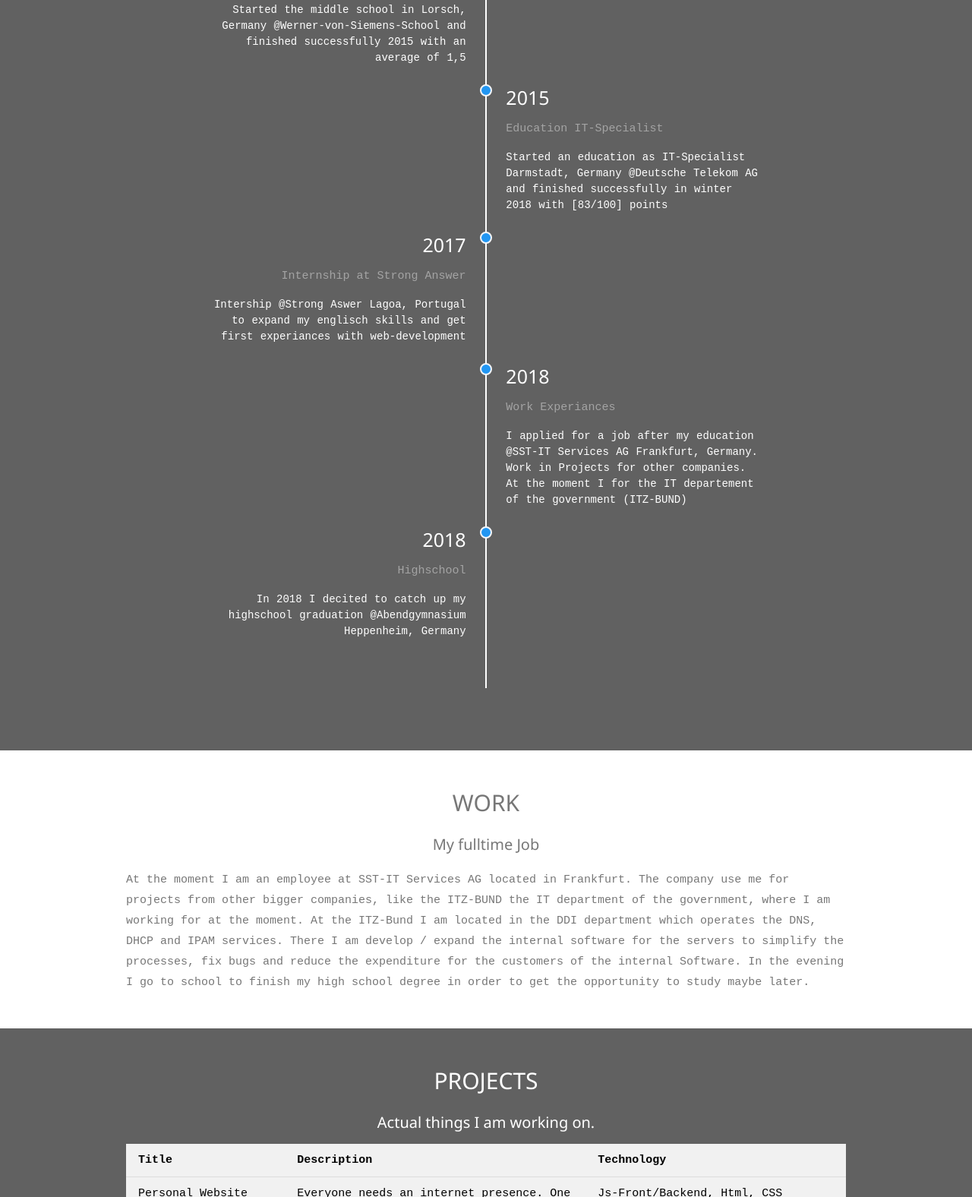
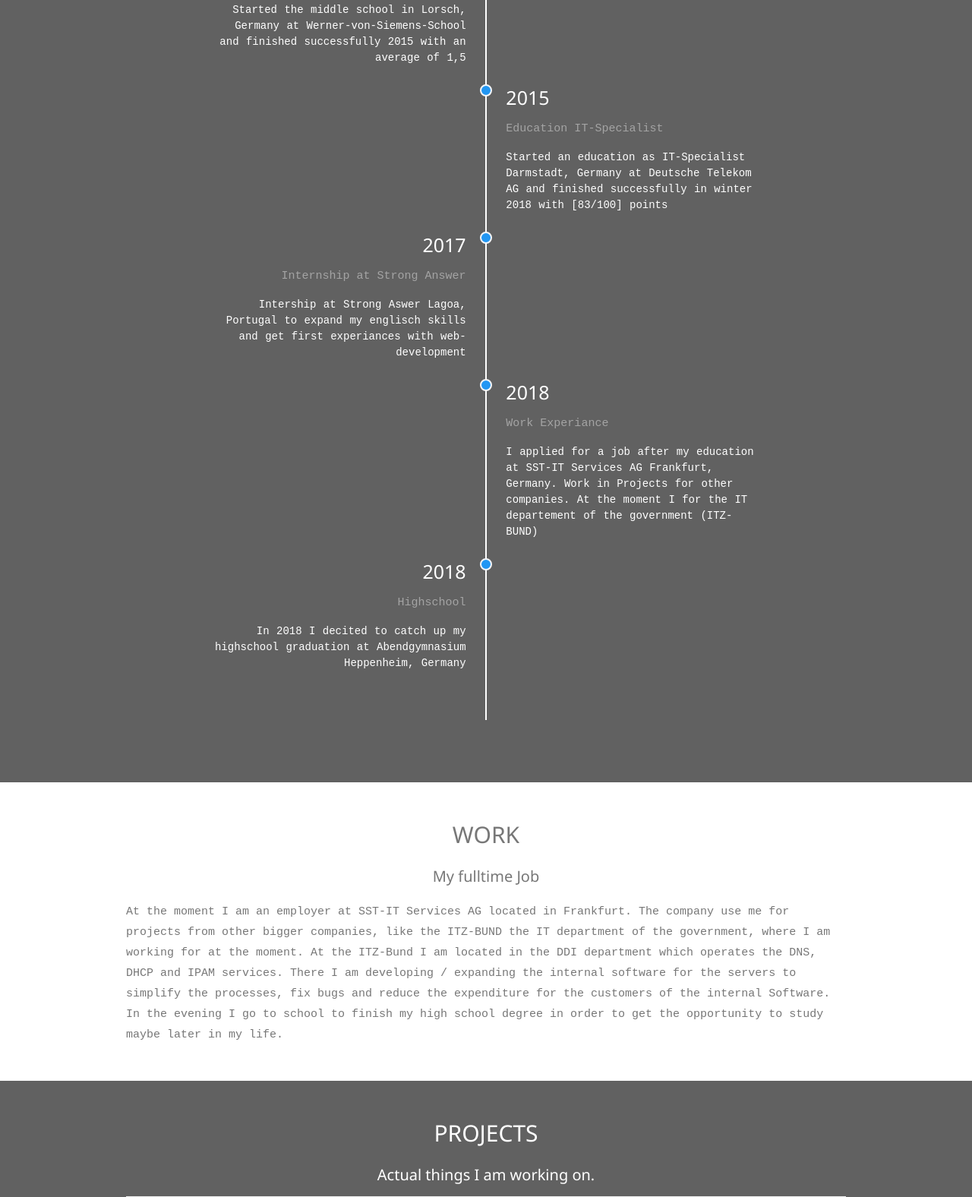
Before and after one commit to Nevana/personal-website, a website: page src/views/index.html in a window 1280 px wide. Shown: the part 1721-3297 px from the top of the page at 76% size. Drawn offline with Linux system fonts and the light colour scheme; files that its build step writes are made by us from their sources; files whose address does not match are found by name; a web font is replaced by a local one.

Commit message:
typo mistakes

```diff
--- a/src/views/index.html
+++ b/src/views/index.html
@@ -59,7 +59,7 @@
         <p>Welcome to my website. My name is Tim Harpe, I am (alter anpasen js) years old. I`m interested in all about
             computer science. In my free time I play Badminton, Volleyball and meet with friends. As well I am the guy
             for the internet in my circle of friends, if they ask me why their Wi-Fi doesn´t work or to fix their issues
-            with the computer and the smartphone. On rainy day, or if I found a new interesting technology, I try to
+            with computers and smartphones. On rainy day, or if I found a new interesting technology, I try to
             understand and use them for my projects.</p>
         <div class="w3-row">
             <div class="w3-col m5 w3-center w3-padding-large">
@@ -98,7 +98,7 @@
                     <div class="timeline-content">
                         <h3>2005</h3>
                         <span>Elementary School</span>
-                        <p>Started the elementary school in Lorsch, Germany @Wingertsberg School and finished
+                        <p>Started the elementary school in Lorsch, Germany at Wingertsberg School and finished
                             successfully 2009</p>
                     </div>
                 </div>
@@ -107,7 +107,7 @@
                     <div class="timeline-content">
                         <h3>2009</h3>
                         <span>Middle School</span>
-                        <p>Started the middle school in Lorsch, Germany @Werner-von-Siemens-School and finished
+                        <p>Started the middle school in Lorsch, Germany at Werner-von-Siemens-School and finished
                             successfully 2015 with an average of 1,5</p>
                     </div>
                 </div>
@@ -116,7 +116,7 @@
                     <div class="timeline-content">
                         <h3>2015</h3>
                         <span>Education IT-Specialist</span>
-                        <p>Started an education as IT-Specialist Darmstadt, Germany @Deutsche Telekom AG and finished
+                        <p>Started an education as IT-Specialist Darmstadt, Germany at Deutsche Telekom AG and finished
                             successfully in winter 2018 with [83/100] points</p>
                     </div>
                 </div>
@@ -125,7 +125,7 @@
                     <div class="timeline-content">
                         <h3>2017</h3>
                         <span>Internship at Strong Answer</span>
-                        <p>Intership @Strong Aswer Lagoa, Portugal to
+                        <p>Intership at Strong Aswer Lagoa, Portugal to
                             expand my englisch skills and get first experiances with web-development</p>
                     </div>
                 </div>
@@ -133,8 +133,8 @@
                     <div class="marker"></div>
                     <div class="timeline-content">
                         <h3>2018</h3>
-                        <span>Work Experiances</span>
-                        <p>I applied for a job after my education @SST-IT Services AG Frankfurt, Germany. Work in
+                        <span>Work Experiance</span>
+                        <p>I applied for a job after my education at SST-IT Services AG Frankfurt, Germany. Work in
                             Projects for other companies. At the moment I for the IT departement of the government
                             (ITZ-BUND)</p>
                     </div>
@@ -144,7 +144,7 @@
                     <div class="timeline-content">
                         <h3>2018</h3>
                         <span>Highschool</span>
-                        <p>In 2018 I decited to catch up my highschool graduation @Abendgymnasium Heppenheim, Germany
+                        <p>In 2018 I decited to catch up my highschool graduation  at Abendgymnasium Heppenheim, Germany
                         </p>
                     </div>
                 </div>
@@ -155,14 +155,14 @@
         <div style="position: relative; height: 0px; top: -52px;" id="work"></div>
         <h2 class="w3-center">WORK</h2>
         <h4 class="w3-center">My fulltime Job</h4>
-        <p>At the moment I am an employee at SST-IT Services AG located in Frankfurt. The company use me for projects from
+        <p>At the moment I am an employer at SST-IT Services AG located in Frankfurt. The company use me for projects from
             other bigger companies, like the ITZ-BUND the IT department of the government, where I am working for at the
             moment.
             At the ITZ-Bund I am located in the DDI department which operates the DNS, DHCP and IPAM services.
-            There I am develop / expand the internal software for the servers to simplify the processes, fix bugs and
+            There I am developing / expanding the internal software for the servers to simplify the processes, fix bugs and
             reduce the expenditure for the customers of the internal Software.
             In the evening I go to school to finish my high school degree in order to get the opportunity to study maybe
-            later.
+            later in my life.
         </p>
     </div>
     <div class="w3-dark-gray">
```
